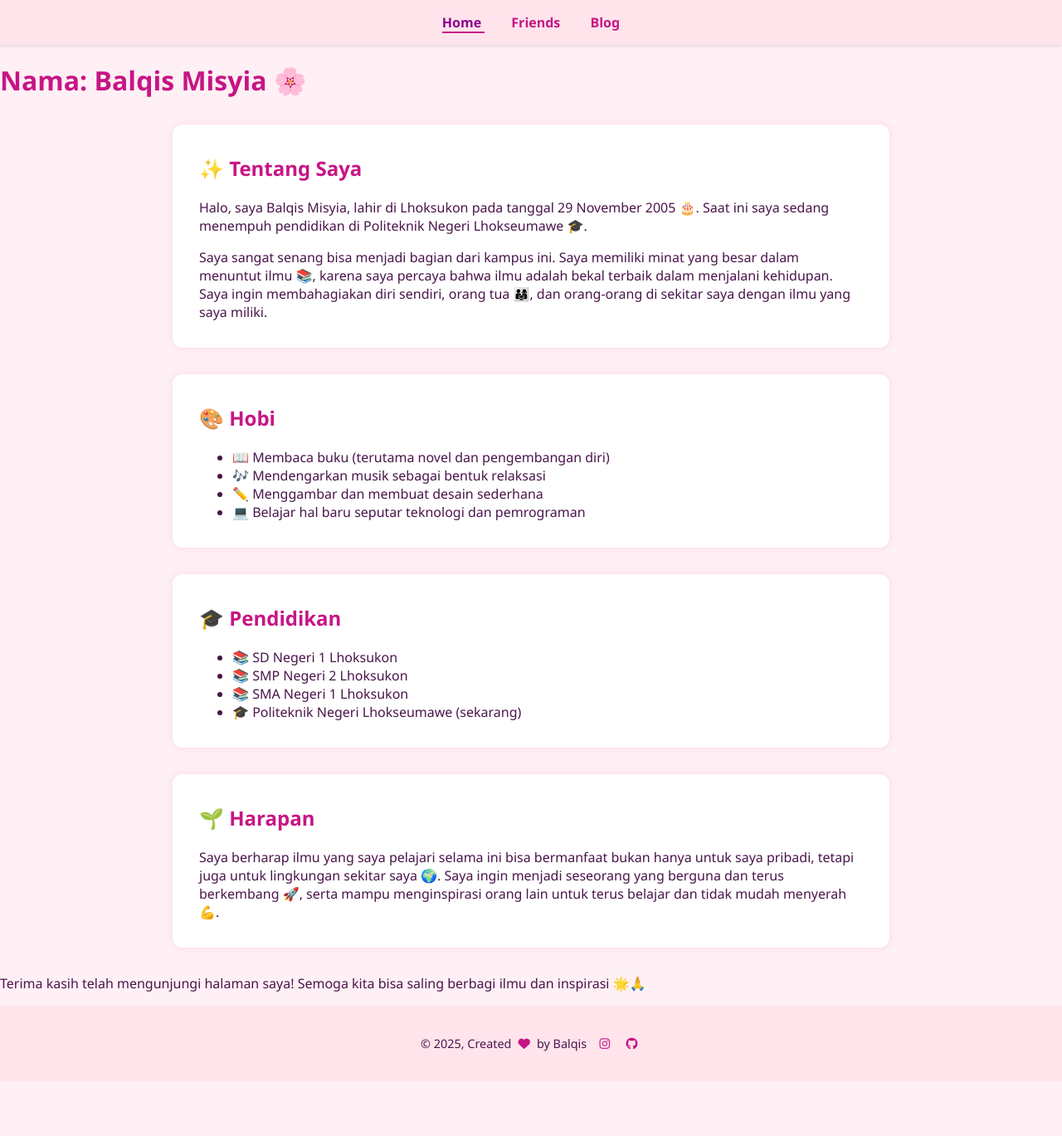
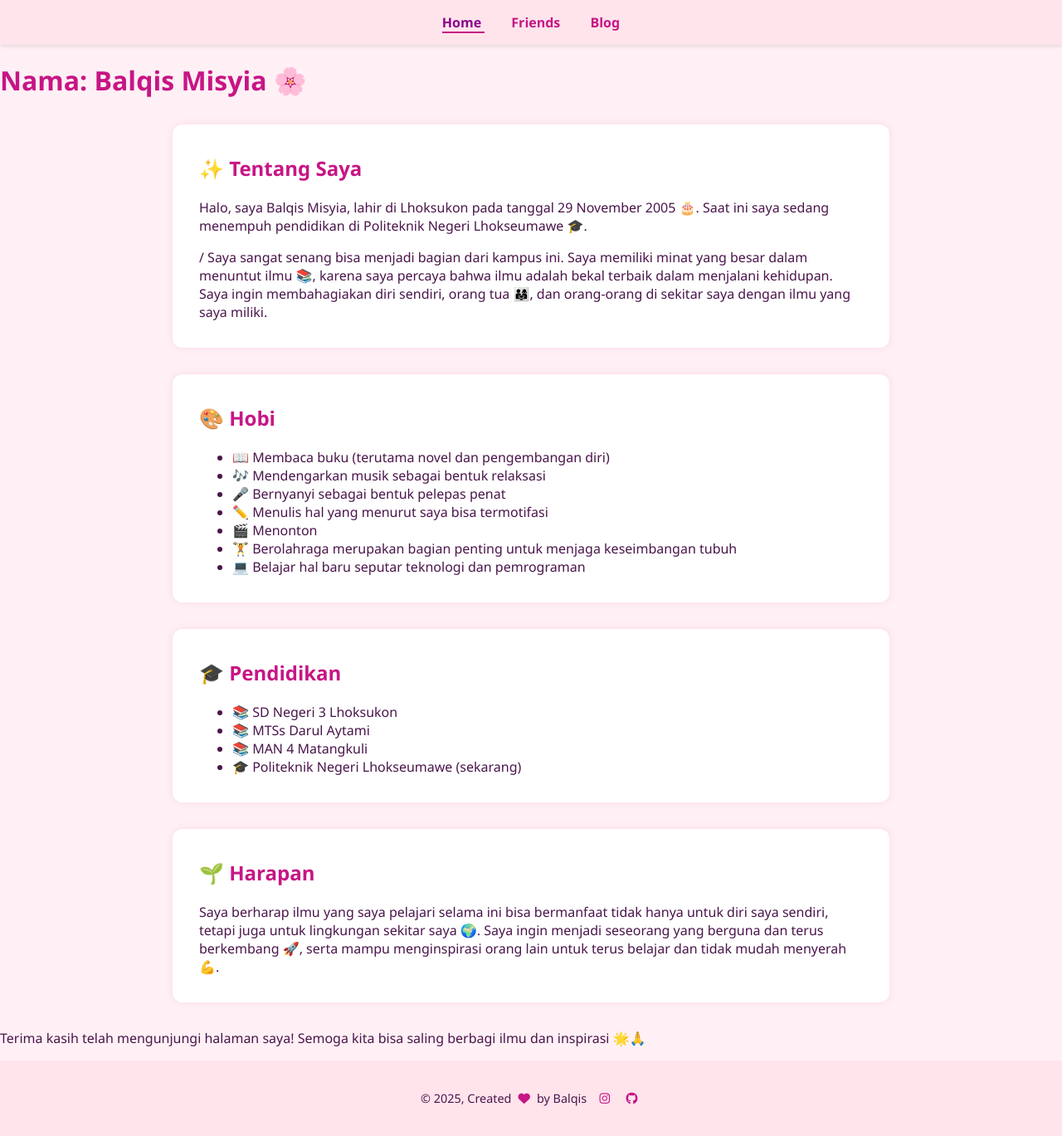
Before and after one commit to balqismisyia/balqismisyia.github.io, a Jekyll site: the page built from index.html, in a window 1280 px wide. Shown: the whole page at 83% size. Built offline with Jekyll 4.4.1, drawn with Linux system fonts in a browser that asks for light colours; before the commit the page ends 1303 px from its top, so only the background shows below that.

Commit message:
pertemuan ke 4

```diff
--- a/index.html
+++ b/index.html
@@ -12,7 +12,7 @@ title: Home
     🎂. Saat ini saya sedang menempuh pendidikan di Politeknik Negeri
     Lhokseumawe 🎓.
   </p>
-  <p>
+  <p>/
     Saya sangat senang bisa menjadi bagian dari kampus ini. Saya memiliki minat
     yang besar dalam menuntut ilmu 📚, karena saya percaya bahwa ilmu adalah
     bekal terbaik dalam menjalani kehidupan. Saya ingin membahagiakan diri
@@ -26,7 +26,10 @@ title: Home
   <ul>
     <li>📖 Membaca buku (terutama novel dan pengembangan diri)</li>
     <li>🎶 Mendengarkan musik sebagai bentuk relaksasi</li>
-    <li>✏️ Menggambar dan membuat desain sederhana</li>
+    <li>🎤 Bernyanyi sebagai bentuk pelepas penat</li>
+    <li>✏️ Menulis hal yang menurut saya bisa termotifasi</li>
+    <li>🎬 Menonton </li>
+    <li>🏋️ Berolahraga merupakan bagian penting untuk menjaga keseimbangan tubuh</li>
     <li>💻 Belajar hal baru seputar teknologi dan pemrograman</li>
   </ul>
 </section>
@@ -34,9 +37,9 @@ title: Home
 <section>
   <h2>🎓 Pendidikan</h2>
   <ul>
-    <li>📚 SD Negeri 1 Lhoksukon</li>
-    <li>📚 SMP Negeri 2 Lhoksukon</li>
-    <li>📚 SMA Negeri 1 Lhoksukon</li>
+    <li>📚 SD Negeri 3 Lhoksukon</li>
+    <li>📚 MTSs Darul Aytami </li>
+    <li>📚 MAN 4 Matangkuli </li>
     <li>🎓 Politeknik Negeri Lhokseumawe (sekarang)</li>
   </ul>
 </section>
@@ -44,8 +47,8 @@ title: Home
 <section>
   <h2>🌱 Harapan</h2>
   <p>
-    Saya berharap ilmu yang saya pelajari selama ini bisa bermanfaat bukan hanya
-    untuk saya pribadi, tetapi juga untuk lingkungan sekitar saya 🌍. Saya ingin
+    Saya berharap ilmu yang saya pelajari selama ini bisa bermanfaat tidak hanya
+    untuk diri saya sendiri, tetapi juga untuk lingkungan sekitar saya 🌍. Saya ingin
     menjadi seseorang yang berguna dan terus berkembang 🚀, serta mampu
     menginspirasi orang lain untuk terus belajar dan tidak mudah menyerah 💪.
   </p>
```
